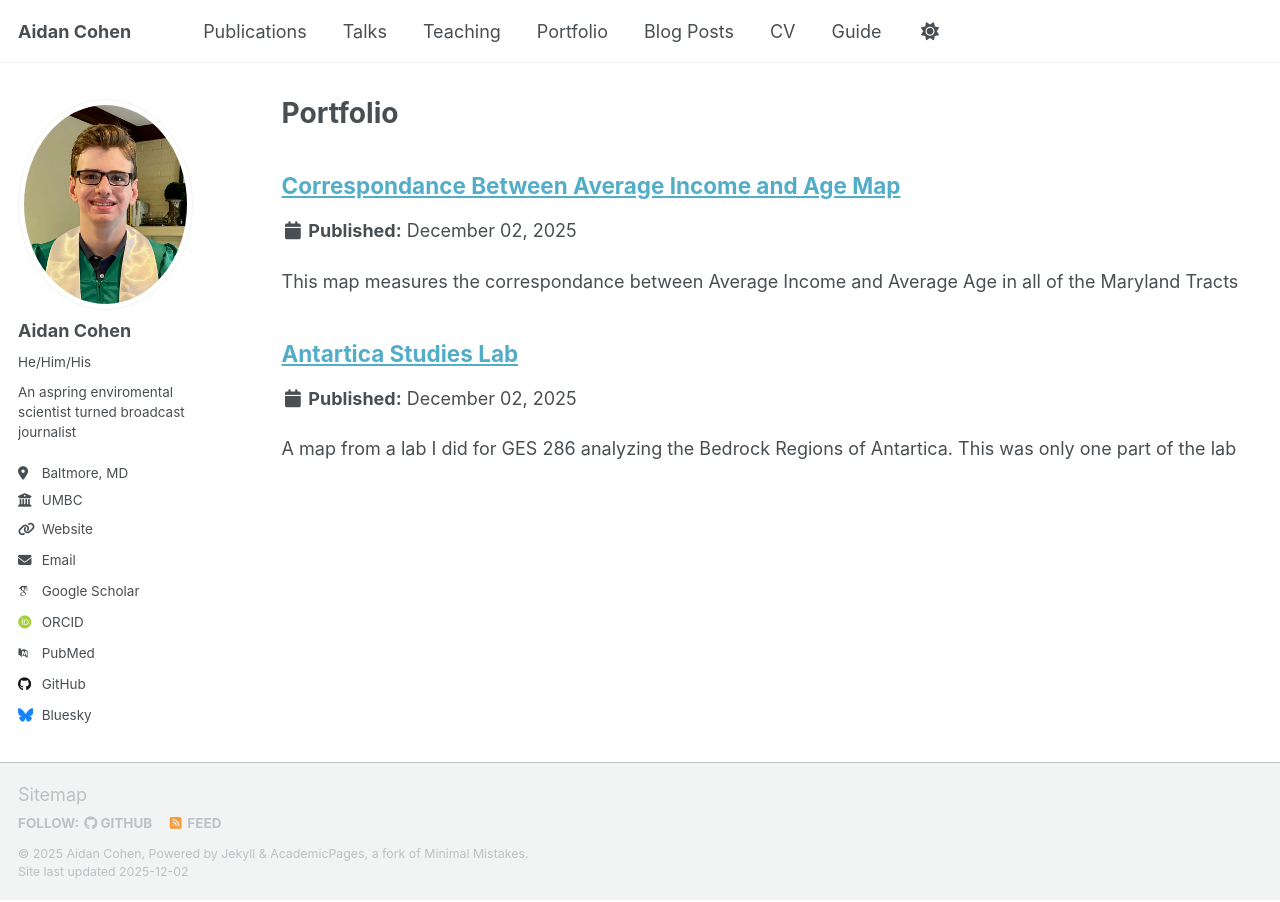
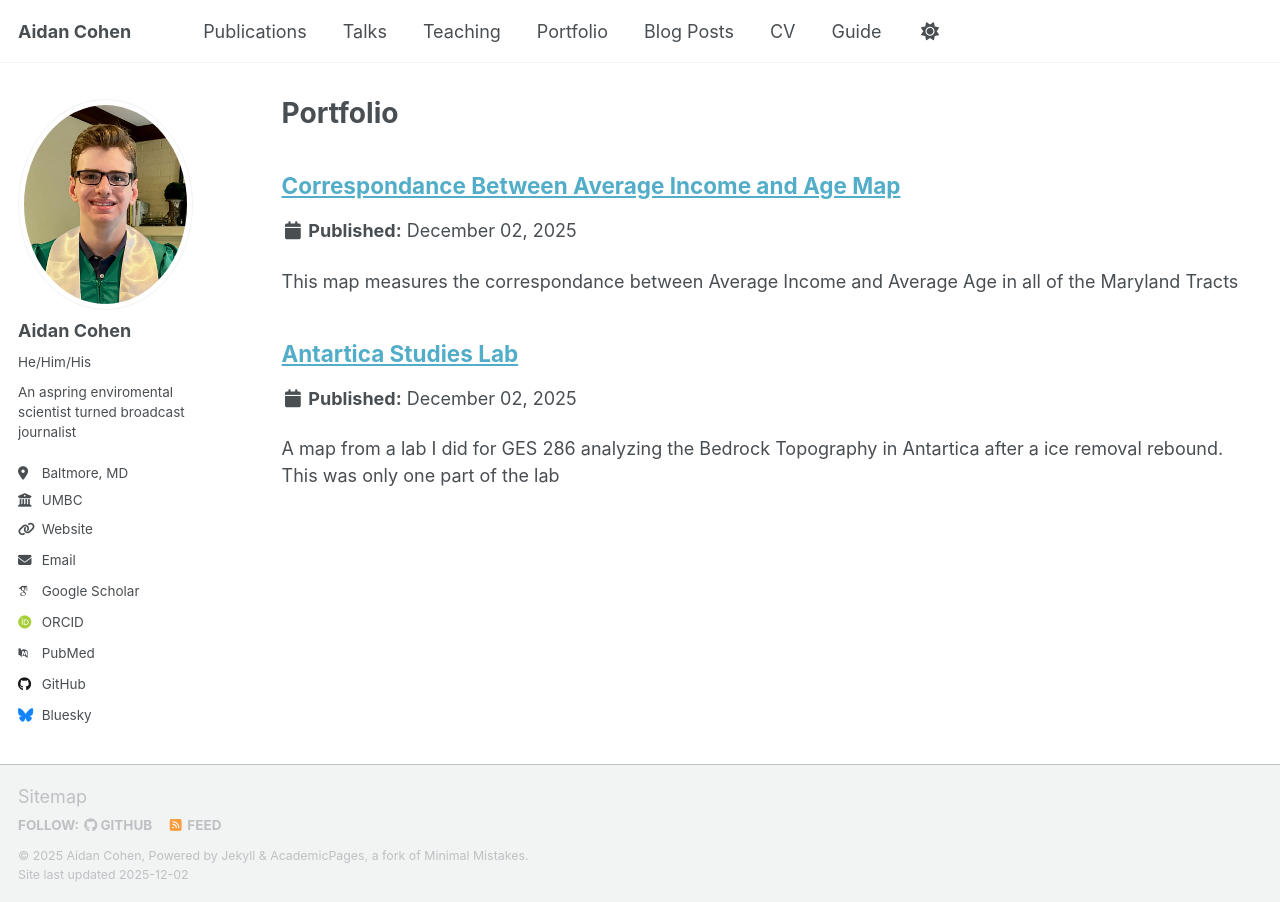
Before and after one commit to acohen10-svg/acohen10-svg.github.io, a Jekyll site: the page built from _pages/portfolio.html, in a window 1280 px wide. Built offline with Jekyll 4.4.1, drawn with Linux system fonts in a browser that asks for light colours; some web fonts are replaced; a script that is not in the unit is left out.

Commit message:
Update portfolio-2.html
Test run of lab insert

```diff
--- a/_portfolio/portfolio-2.html
+++ b/_portfolio/portfolio-2.html
@@ -1,7 +1,6 @@
 ---
 title: "Antartica Studies Lab"
-excerpt: "A map from a lab I did for GES 286 analyzing the Bedrock Regions of Antartica. This was only one part of the lab"
+excerpt: "A map from a lab I did for GES 286 analyzing the Bedrock Topography in Antartica after a ice removal rebound. This was only one part of the lab"
 collection: portfolio
 ---
-
-<file:///C:/Users/acohen10/Downloads/Aidan's%20Lab%207.pdf>
+<file:///C:/Users/acohen10/Downloads/Antratica%20sea%20rise.pdf>
```
